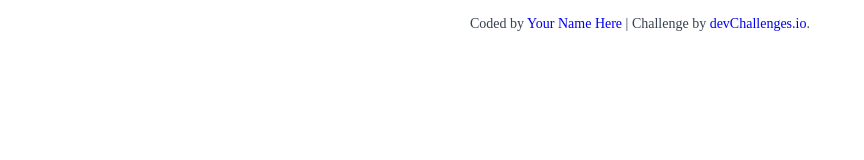
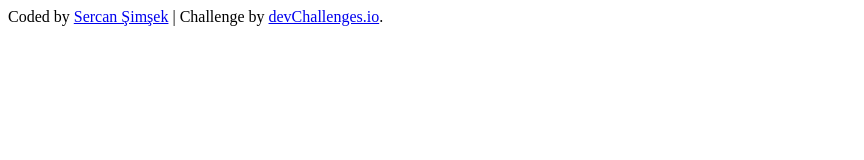
Before and after one commit to sercansimsek/join-our-newsletter, a plain HTML site: page index.html in a window 1280 px wide. Shown: the whole page, without its empty margins (0-864 px from the left). Drawn offline with Linux system fonts and the light colour scheme.

Commit message:
Starter files added

```diff
--- a/index.html
+++ b/index.html
@@ -4,38 +4,7 @@
 		<meta charset="UTF-8" />
 		<meta name="viewport" content="width=device-width, initial-scale=1.0" />
 
-    <link
-      rel="icon"
-      href="resources/favicon.ico"
-      type="image/x-icon"
-      sizes="96x96"
-    />
-
 		<title>Join Our Newsletter | devChallenges.io</title>
-
-    <!--You are welcome to delete these styles or modify them in your own stylesheet -->
-    <style>
-      * {
-        margin: 0;
-        padding: 0;
-        box-sizing: border-box;
-      }
-
-      body {
-        height: 100vh;
-      }
-
-      .author-info {
-        font-size: 14px;
-        text-align: center;
-        margin-top: 16px;
-        color: rgb(55, 65, 81);
-      }
-
-      .author-info a {
-        text-decoration: none;
-      }
-    </style>
 	</head>
 	<body>
 		<!--
@@ -52,7 +21,7 @@
     -->
 
 		<div class="author-info">
-      Coded by <a href="#">Your Name Here</a> | Challenge by
+			Coded by <a href="#">Sercan Şimşek</a> | Challenge by
 			<a href="https://www.devchallenges.io?ref=challenge" target="_blank"
 				>devChallenges.io</a
 			>.
--- a/styles.css
+++ b/styles.css
@@ -0,0 +1,20 @@
+      * {
+        margin: 0;
+        padding: 0;
+        box-sizing: border-box;
+      }
+
+      body {
+        height: 100vh;
+      }
+
+      .author-info {
+        font-size: 14px;
+        text-align: center;
+        margin-top: 16px;
+        color: rgb(55, 65, 81);
+      }
+
+      .author-info a {
+        text-decoration: none;
+      }
```
Also changed, not shown: 1 other file. Lines whose indentation alone changed are shown as unchanged.
